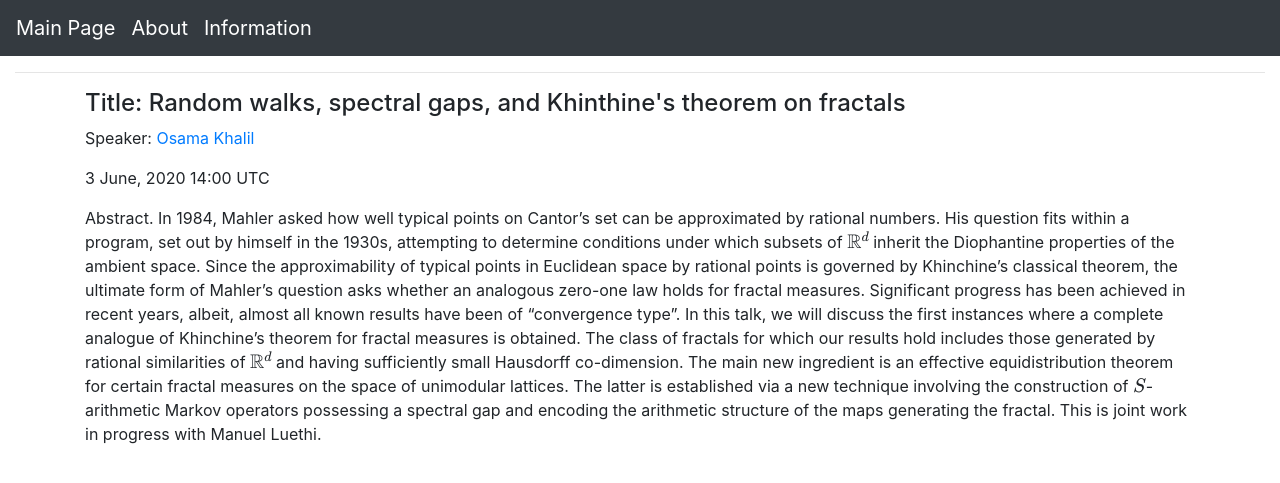
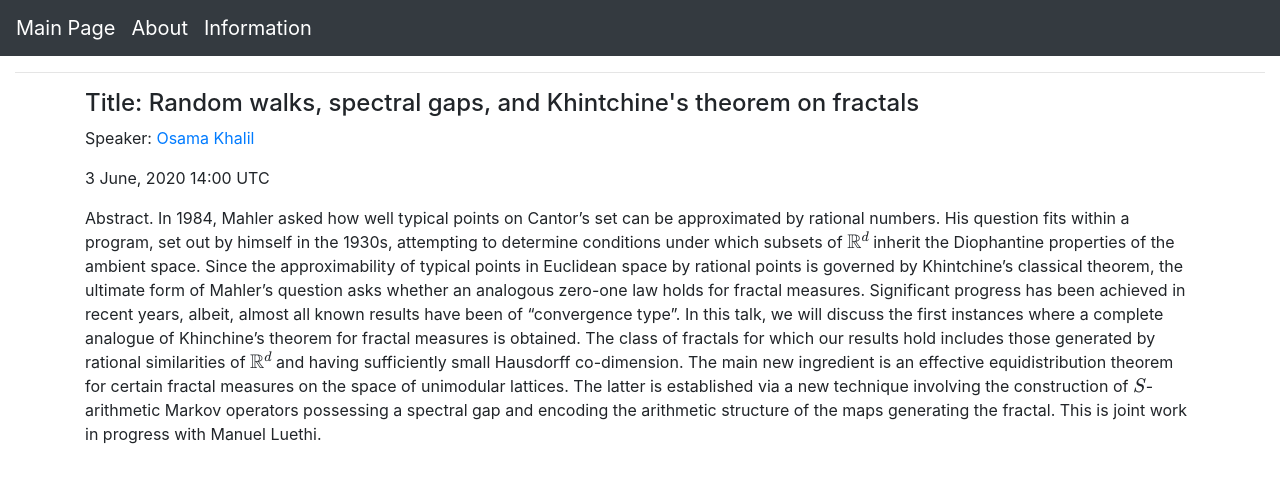
Before and after one commit to lively-cat-lover/DAHD-webinar, a Jekyll site: the page built from _posts/2020-06-03-Osama-Khalil.md, in a window 1280 px wide. Shown: the top 483 px of the page. Built offline with Jekyll 4.4.1, drawn with Linux system fonts in a browser that asks for light colours; formulas are drawn with MathJax 3.

Commit message:
correct a typo

```diff
--- a/_posts/2020-06-03-Osama-Khalil.md
+++ b/_posts/2020-06-03-Osama-Khalil.md
@@ -1,11 +1,11 @@
 ---
 layout: post
-title: Random walks, spectral gaps, and Khinthine's theorem on fractals
+title: Random walks, spectral gaps, and Khintchine's theorem on fractals
 speaker: Osama Khalil
 speaker-page: http://www.math.utah.edu/~khalil/
 date: 2020-06-03 14:00:00 +0000
 categories: Diophantine approximation
 ---
 
-Abstract. In 1984, Mahler asked how well typical points on Cantor’s set can be approximated by rational numbers. His question fits within a program, set out by himself in the 1930s, attempting to determine conditions under which subsets of $\mathbb{R}^d$ inherit the Diophantine properties of the ambient space. Since the approximability of typical points in Euclidean space by rational points is governed by Khinchine’s classical theorem, the ultimate form of Mahler’s question asks whether an analogous zero-one law holds for fractal measures. Significant progress has been achieved in recent years, albeit, almost all known results have been of “convergence type”.
+Abstract. In 1984, Mahler asked how well typical points on Cantor’s set can be approximated by rational numbers. His question fits within a program, set out by himself in the 1930s, attempting to determine conditions under which subsets of $\mathbb{R}^d$ inherit the Diophantine properties of the ambient space. Since the approximability of typical points in Euclidean space by rational points is governed by Khintchine’s classical theorem, the ultimate form of Mahler’s question asks whether an analogous zero-one law holds for fractal measures. Significant progress has been achieved in recent years, albeit, almost all known results have been of “convergence type”.
 In this talk, we will discuss the first instances where a complete analogue of Khinchine’s theorem for fractal measures is obtained. The class of fractals for which our results hold includes those generated by rational similarities of $\mathbb{R}^d$ and having sufficiently small Hausdorff co-dimension. The main new ingredient is an effective equidistribution theorem for certain fractal measures on the space of unimodular lattices. The latter is established via a new technique involving the construction of $S$-arithmetic Markov operators possessing a spectral gap and encoding the arithmetic structure of the maps generating the fractal. This is joint work in progress with Manuel Luethi.
```
